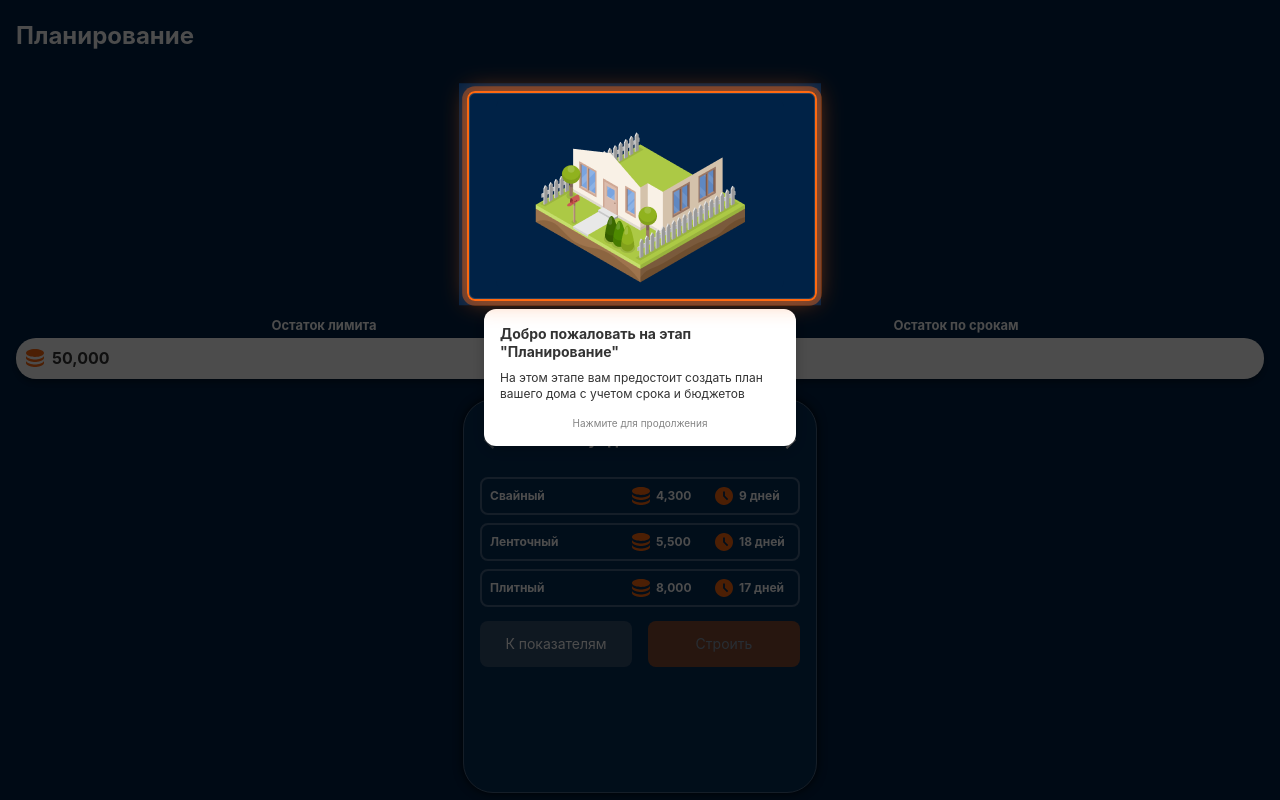
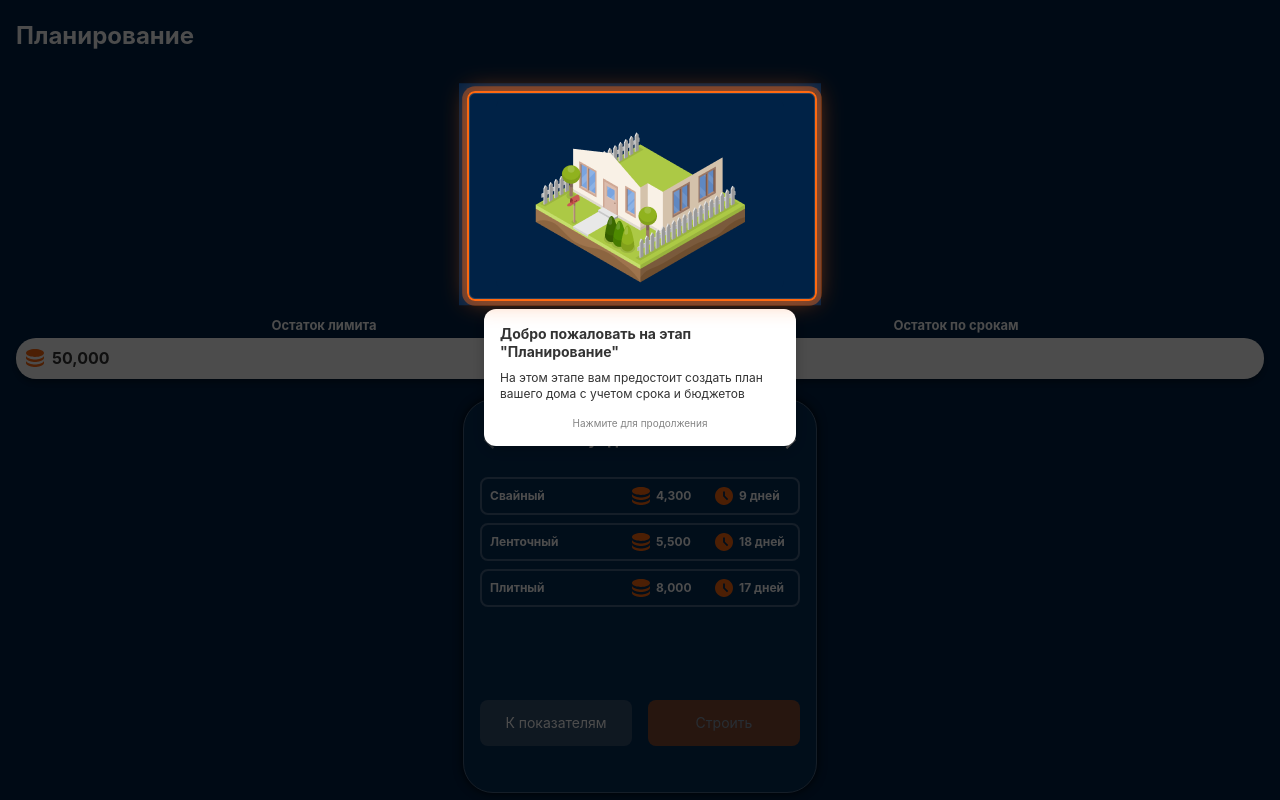
Before and after one commit to gorohovAv/house, a React (Vite) app in the folder house-app/: page /plan in a window 1280 px wide. Built offline with nearby package versions, Linux system fonts and the light colour scheme.

Commit message:
фикс визуала контрольной панели

```diff
--- a/house-app/src/pages/house.css
+++ b/house-app/src/pages/house.css
@@ -95,6 +95,15 @@
   width: 100%;
   max-width: 320px;
   min-height: 360px;
+  display: flex;
+  flex-direction: column;
+  justify-content: space-between;
+}
+
+.controls-content {
+  flex: 1;
+  display: flex;
+  flex-direction: column;
 }
 
 .card-header {
--- a/house-app/src/pages/house.tsx
+++ b/house-app/src/pages/house.tsx
@@ -194,6 +194,7 @@ export default function HousePage() {
         />
 
         <div className="controls-panel">
+          <div className="controls-content">
             <div className="card-header">
               <div
                 className="nav-arrow"
@@ -227,6 +228,7 @@ export default function HousePage() {
               currentSelection={currentSelection}
               onOptionSelect={handleOptionSelect}
             />
+          </div>
 
           <div className="buttons">
             <button className="btn-secondary">
```
Lines whose indentation alone changed are shown as unchanged.
